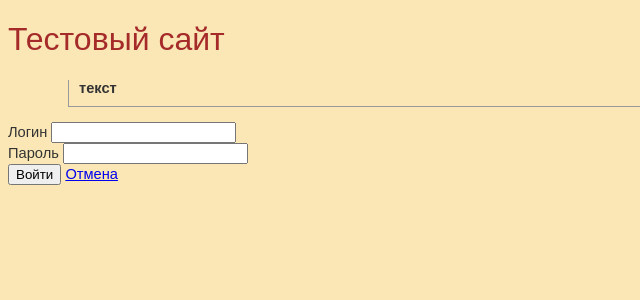
After one commit to KARAMZINNIKOLAI/PROJECT-NIKO-VITO, a Flask app: page /login/ in a window 1280 px wide. The commit adds this page. Shown: the top 300 px of the page, without its empty margins (0-640 px from the left). Run offline with Flask 3, Linux system fonts and the light colour scheme.

Commit message:
цвет поменял, админку добавил, файл базы данных исправил

```diff
--- a/app/__init__.py
+++ b/app/__init__.py
@@ -1,13 +1,25 @@
 from flask import Flask
 
-from app import views
+from .models import db, migrate
+from . import views
+
+from .admin import admin
 
 from app.database import db, migrate
 
 
 def create_app():
     app = Flask(__name__)
+
+    app.config["SECRET_KEY"] = "secret"
+
+    admin.init_app(app)
+
+    #функция представления
     app.add_url_rule("/", view_func=views.index_page)
+
+    app.add_url_rule("/login/", view_func=views.login_page, methods=["GET", "POST"])
+    app.add_url_rule("/logout/", view_func=views.logout)
 
     app.config["SQLALCHEMY_DATABASE_URI"] = "sqlite:///project.db"
     db.init_app(app)
--- /dev/null
+++ b/app/admin.py
@@ -0,0 +1,4 @@
+from flask_admin import Admin
+from flask_admin.contrib.sqla import ModelView
+
+admin = Admin()
--- /dev/null
+++ b/app/static/style.css
@@ -0,0 +1,21 @@
+body {
+    font-family: sans-serif;
+    font-size: 11pt;
+    background-color: #FAE7B5;
+    color: #333;
+  }
+  h1 {
+    color: #a52a2a;
+    font-size: 24pt;
+    font-family: sans-serif;
+    font-weight: normal;
+  }
+  p {
+    text-align: justify;
+    margin-left: 60px;
+    margin-right: 10px;
+    border-left: 1px solid #999;
+    border-bottom: 1px solid #999;
+    padding-left: 10px;
+    padding-bottom: 10px;
+  }
--- a/app/templates/base.html
+++ b/app/templates/base.html
@@ -5,7 +5,7 @@
     <meta http-equiv="X-UA-Compatible" content="IE=edge">
     <meta name="viewport" content="width=device-width, initial-scale=1.0">
     <title>Учебный сайт</title>
-    <link rel="icon" href="{{ url_for('static', filename='favicon.png') }}">
+    <link rel="icon" href="{{ url_for('static', filename='star-icon.png') }}">
     <link rel="stylesheet" href="{{ url_for('static', filename='style.css') }}">
 </head>
 <body>
--- /dev/null
+++ b/app/templates/login.html
@@ -0,0 +1,29 @@
+{% extends 'base.html' %}
+
+{% block content %}
+<h1>Тестовый сайт</h1>
+
+<body>
+    <p>
+        <b>текст</b>
+    </p>
+</body>
+
+<form method="post">
+
+    <div class="row">
+        <label>Логин</label>
+        <input type="text" name="username" value="{{ username }}">
+    </div>
+
+    <div class="row">
+        <label>Пароль</label>
+        <input type="password" name="password">
+    </div>
+
+    <div class="row">
+        <input type="submit" value="Войти">
+        <a href="{{ url_for('index_page') }}">Отмена</a>
+    </div>
+</form>
+{% endblock %}
--- a/app/views.py
+++ b/app/views.py
@@ -1,4 +1,19 @@
-from flask import render_template
+from flask import render_template, request, session, redirect, url_for
+
 
 def index_page():
     return render_template("index.html")
+
+def login_page():
+    username = ""
+    if request.method == "POST":
+        username = request.form.get("username")
+        password = request.form.get("password")
+        if username == "admin" and password == "pass":
+            session["username"] = username
+            return redirect(url_for("index_page"))
+    return render_template("login.html", username=username)
+
+def logout():
+    session.pop("username")
+    return redirect(url_for("index_page"))
--- a/requirements.txt
+++ b/requirements.txt
@@ -2,3 +2,4 @@ Flask
 Flask-Migrate
 Flask-SQLAlchemy
 SQLAlchemy
+Flask-Admin
```
Also changed, not shown: app/templates/index.html (+11 -1 lines), app/static/star-icon.png (added), instance/app.db (deleted).
